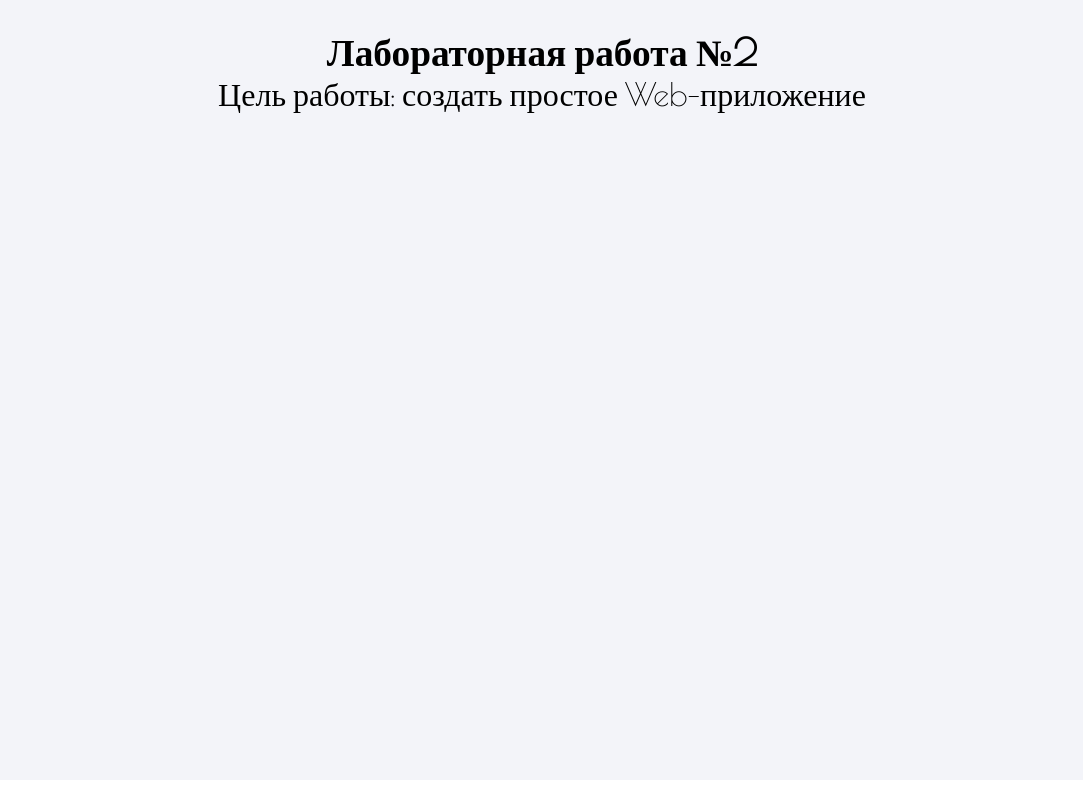
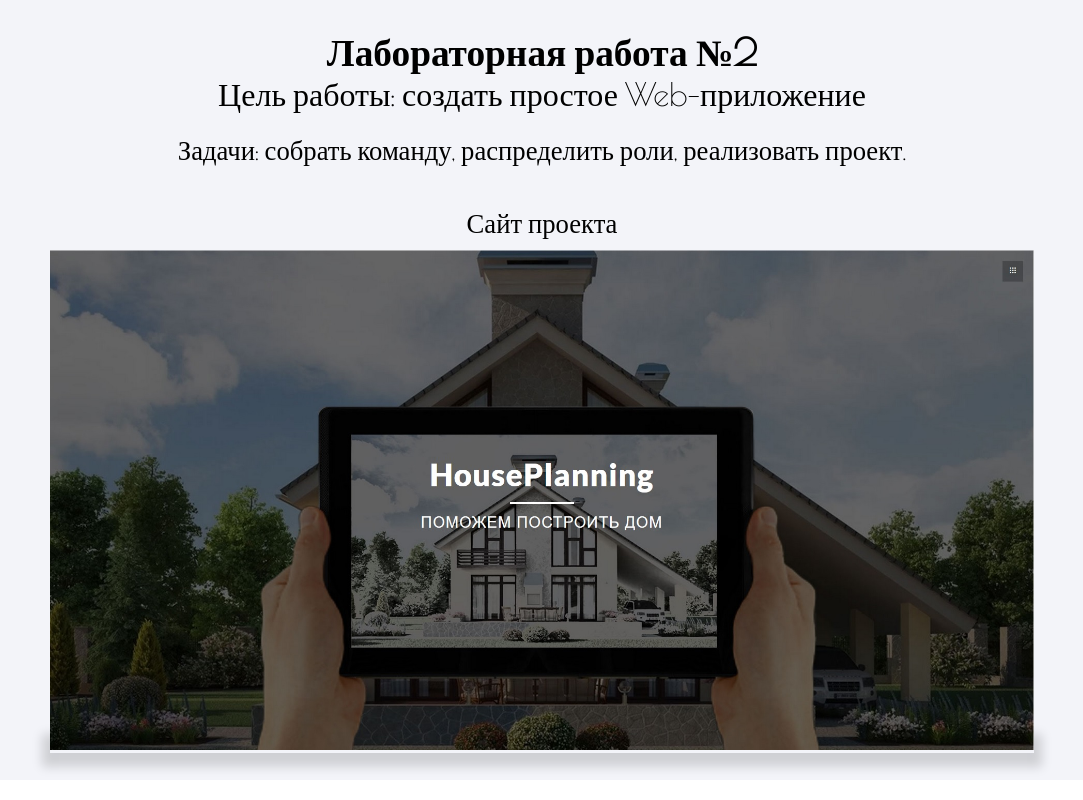
Before and after one commit to MarshalZiX/labs_inet, a plain HTML site: page index.html in a window 1280 px wide. Shown: the part 1620-2420 px from the top of the page, without its empty margins (98-1181 px from the left). Drawn offline with nearby package versions, Linux system fonts and the light colour scheme.

Commit message:
Added a second page

```diff
--- a/css/main.css
+++ b/css/main.css
@@ -152,6 +152,38 @@ a:hover{
     background-color: rgb(243,244,249);
 }
 
+.lab2{
+    display: grid;
+    grid-template-columns: 1fr;
+    align-items: center;
+    margin-bottom: 20px;
+    align-content: center;
+}
+
+.lab2-depiction{
+    align-self: center;
+    text-align: center;
+}
+
+.lab2-title{
+    font-family: 'Poiret One';
+    font-size: 20pt;
+    text-align: center;
+}
+
+.lab2-site-title{
+    margin-top: 40px;
+    font-family: 'Poiret One';
+    font-size: 20pt;
+    text-align: center;
+    margin-bottom: 10px;
+}
+
+.lab2-depiction a{
+    border: 0 none;
+    box-shadow: 0 6px 10px 8px rgba(0, 0, 0, 0.15);
+}
+
 /* 4 page */
 
 
--- a/index.html
+++ b/index.html
@@ -89,10 +89,19 @@
 
     <section class="section-labs" id='lab2'>
         <div class="section-inner">
-        <div class="title">
-            <div class="name-labs">Лабораторная работа №2</div>
-            <div class="purpose">Цель работы: создать простое Web-приложение</div>
-        </div>
+            <div class="title lab2">
+                <div class="name-labs">Лабораторная работа №2</div>
+                <div class="purpose">Цель работы: создать простое Web-приложение</div>
+            </div>
+
+            <div class="lab2">
+                <div class="lab2-depiction">
+                    <div class="lab2-title">Задачи: собрать команду, распределить роли, реализовать проект.</div>
+                    <div class="lab2-site-title">Сайт проекта</div>
+                    <a class="lab2-site-img" href="https://marshalzix.github.io/landing_houseplanning/"><img src="img/2page.jpg" alt="" height="500px"></a>
+                </div>
+            </div>
+
         </div>
     </section>
 
```
Also changed, not shown: img/2page.jpg (added).
